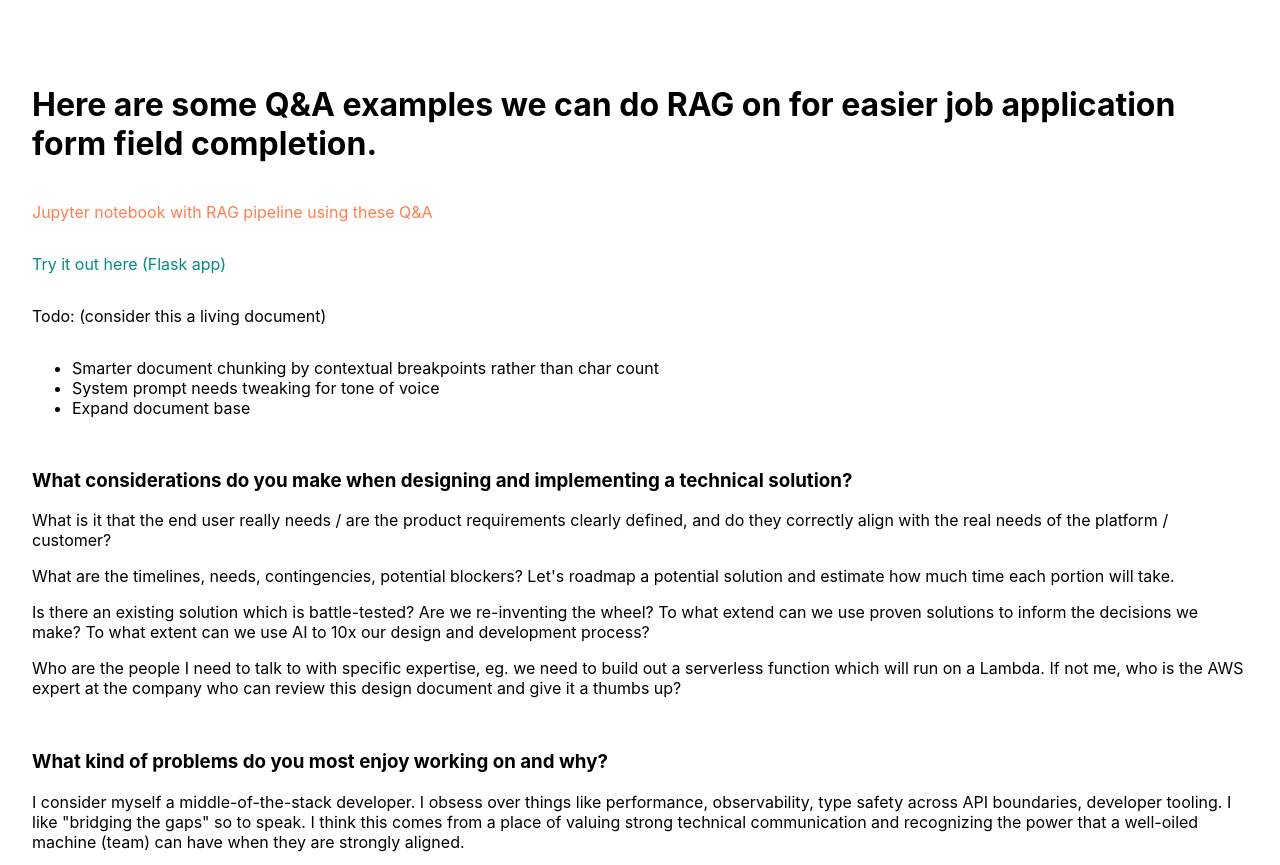
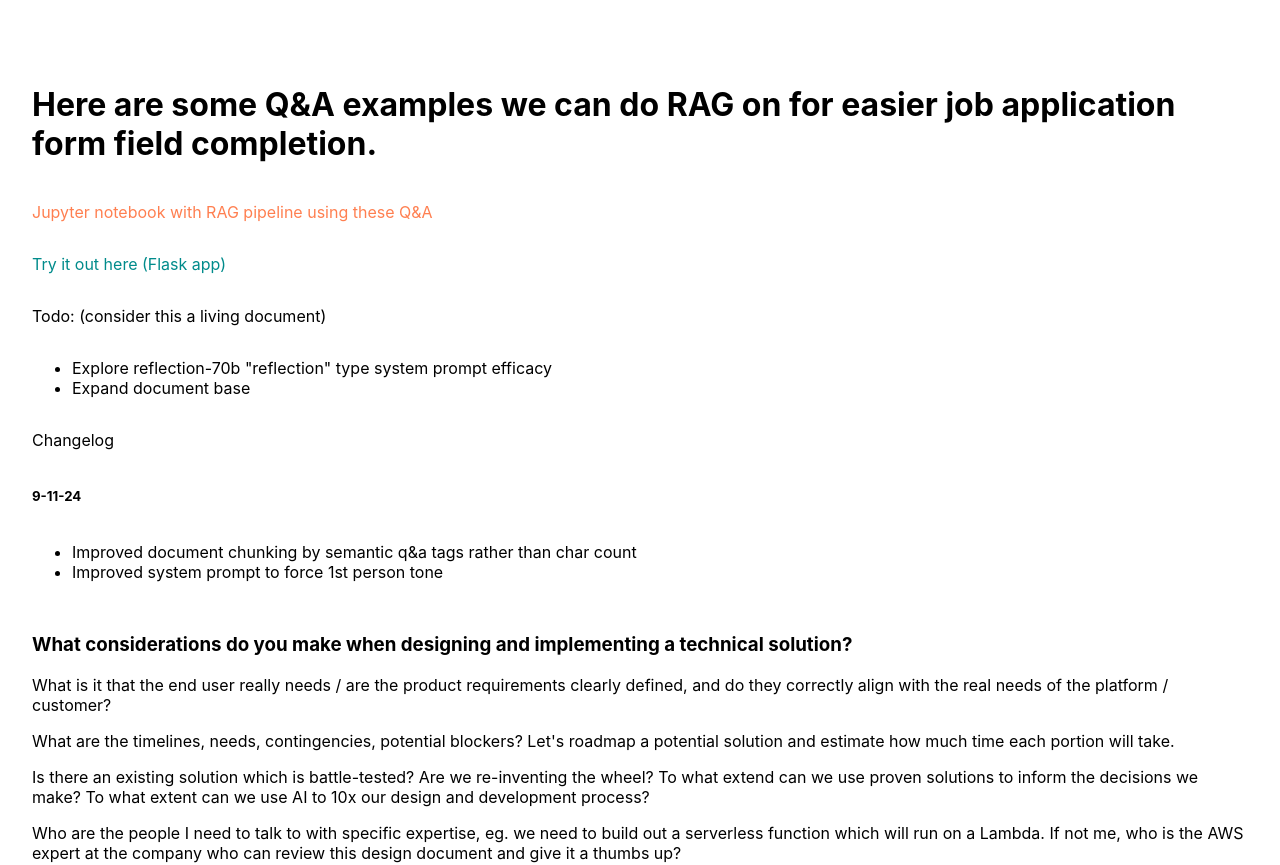
Before and after one commit to chriswillsflannery/chriswillsflannery, a Next.js app: page /posts/ragExamplesForJobApplication in a window 1280 px wide. Shown: the top 865 px of the page. Built offline with nearby package versions, Linux system fonts and the light colour scheme.

Commit message:
update todo list and changelog

```diff
--- a/pages/posts/ragExamplesForJobApplication.tsx
+++ b/pages/posts/ragExamplesForJobApplication.tsx
@@ -35,9 +35,16 @@ const RagExamplesForJobApplication: NextPage = () => {
           Todo: (consider this a living document)
         </p>
         <ul>
-          <li>Smarter document chunking by contextual breakpoints rather than char count</li>
-          <li>System prompt needs tweaking for tone of voice</li>
+          <li>Explore reflection-70b "reflection" type system prompt efficacy</li>
           <li>Expand document base</li>
+        </ul>
+
+        <p>Changelog</p>
+
+        <h5>9-11-24</h5>
+        <ul>
+          <li>Improved document chunking by semantic q&a tags rather than char count</li>
+          <li>Improved system prompt to force 1st person tone</li>
         </ul>
 
         <article>
```
